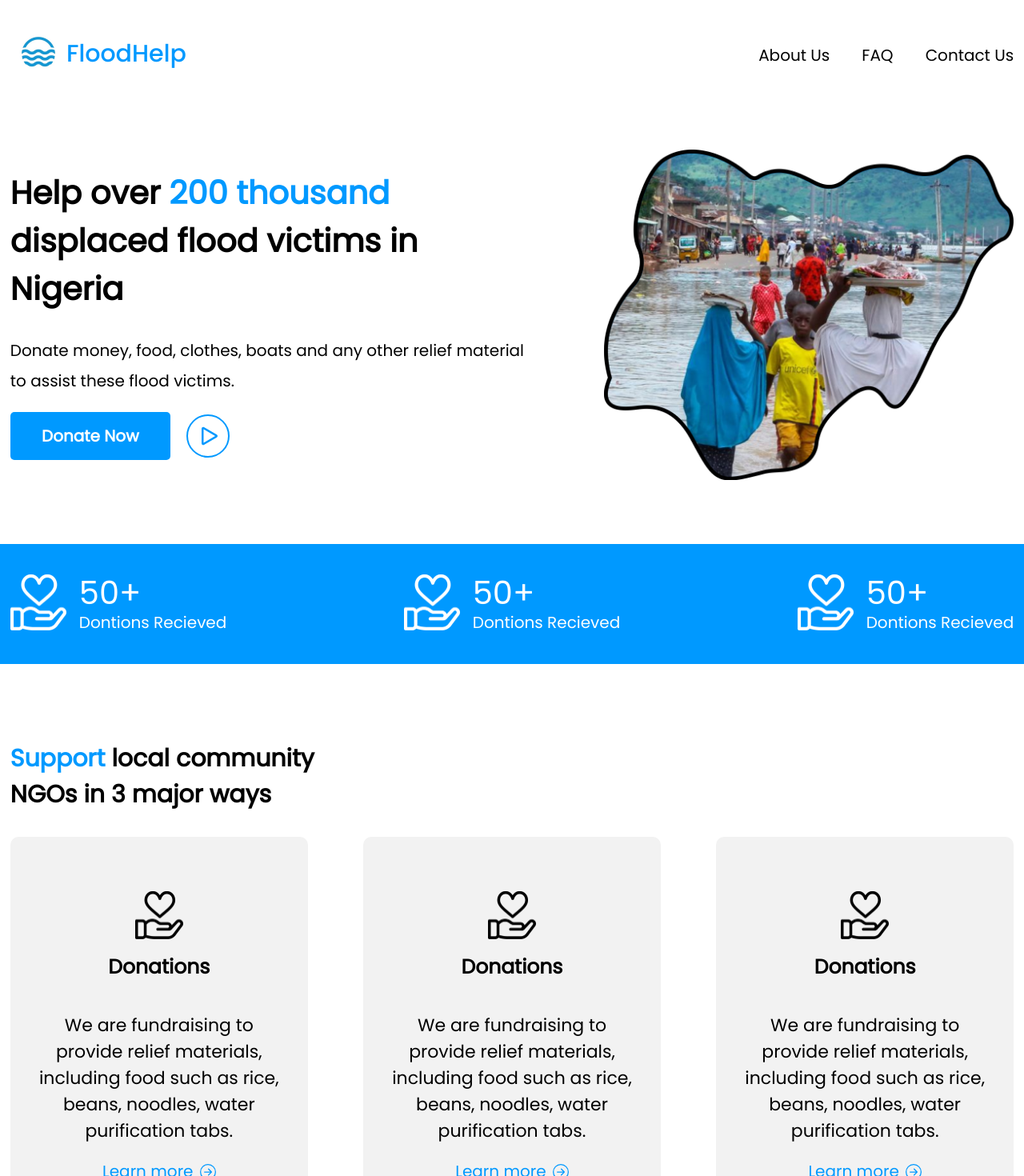
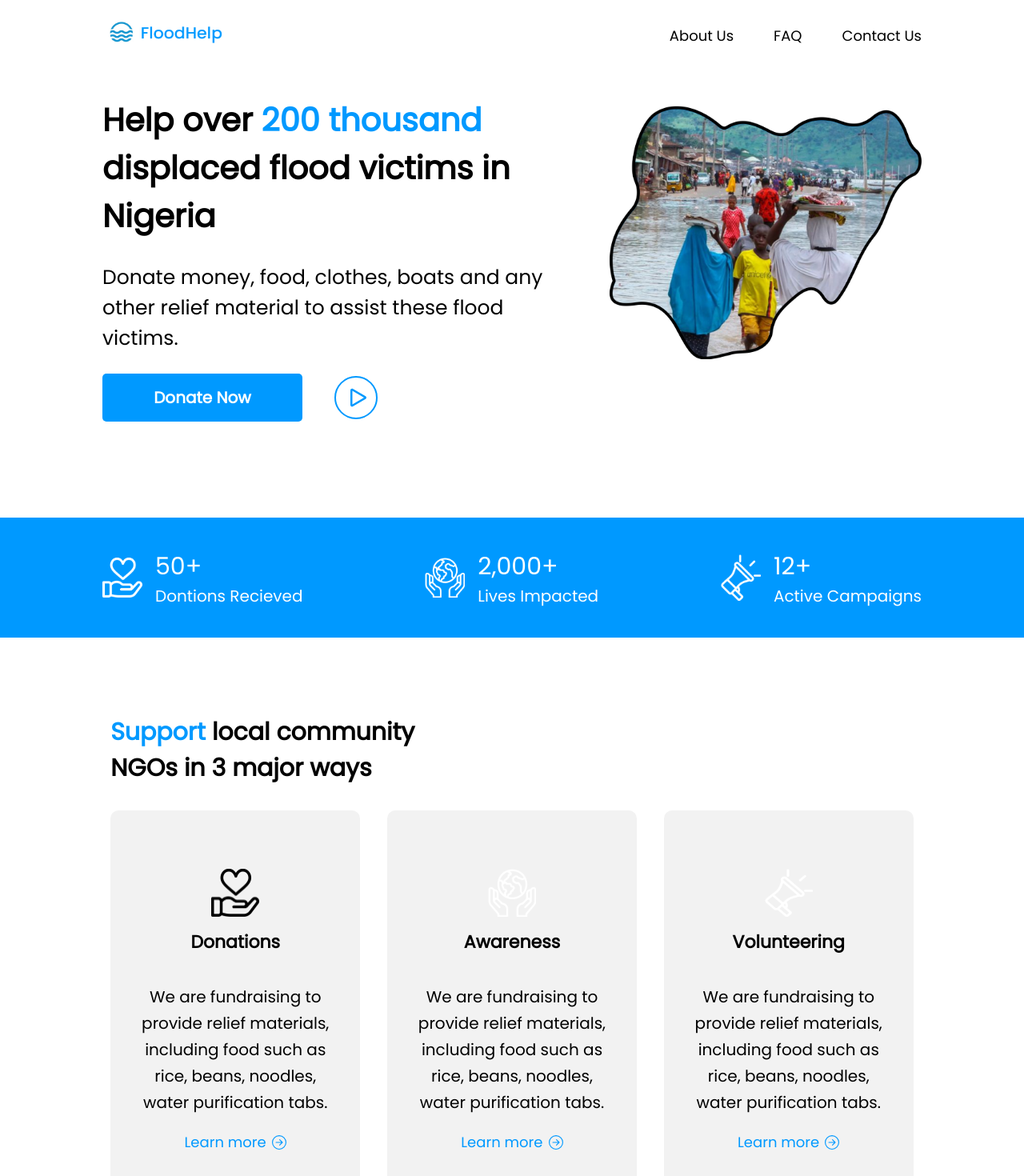
Before and after one commit to bitbender1010/FloodHelp-Beta, a React (Create React App) app: page / in a window 1280 px wide. Shown: the top 1470 px of the page at 80% size. Built offline with nearby package versions, Linux system fonts and the light colour scheme.

Commit message:
Fixed lading page css 1/2

```diff
--- a/src/App.css
+++ b/src/App.css
@@ -1,4 +1,8 @@
-@import url("https://fonts.googleapis.com/css2?family=Poppins&display=swap");
+@import url('https://fonts.googleapis.com/css2?family=Poppins&display=swap');
+
+body {
+  font-family: 'Poppins';
+}
 
 .main {
   width: 100%;
@@ -11,11 +15,12 @@
   display: flex;
   justify-content: space-between;
   align-items: center;
-  margin: 2em auto 2em;
+  margin: 10px auto;
+  padding: 0px 10%;
 }
 .nav img {
-  width: 220px;
-  height: 70px;
+  width: 150px;
+  height: auto;
 }
 .navLink {
   display: flex;
@@ -24,11 +29,11 @@
 }
 .navLink li {
   list-style: none;
-  margin-right: 2em;
+  margin-right: 50px;
   font-family: "Poppins", sans-serif;
   font-style: normal;
   font-weight: 400;
-  font-size: 20px;
+  font-size: 18px;
   line-height: 38px;
   color: #000000;
 }
@@ -57,8 +62,16 @@
   display: flex;
   justify-content: space-between;
   align-items: center;
-  margin: 5em auto;
+  margin: 0em auto;
+  padding: 0px 10%;
+  margin-bottom: 150px;
 }
+
+.header .text {
+  position: relative;
+  top: 30px;
+}
+
 .text {
   width: 649px;
   height: 100%;
@@ -71,6 +84,7 @@
   line-height: 60px;
   color: #000000;
   margin: 0 0 0.7em;
+  padding-right: 50px;
 }
 .text h2 span {
   color: #0099ff;
@@ -79,10 +93,11 @@
   font-family: "Poppins";
   font-style: normal;
   font-weight: 400;
-  font-size: 20px;
+  font-size: 25px;
   line-height: 38px;
   color: #000000;
   margin: 0 0 1em;
+  padding-right: 50px;
 }
 .btn {
   display: flex;
@@ -90,7 +105,7 @@
   justify-content: flex-start;
 }
 .btn button {
-  width: 200px;
+  width: 250px;
   height: 60px;
   background: #0099ff;
   border-radius: 5px;
@@ -102,7 +117,7 @@
   color: #ffffff;
   border: none;
   outline: none;
-  margin-right: 1em;
+  margin-right: 2em;
   cursor: pointer;
 }
 
@@ -126,8 +141,8 @@
 }
 
 .headImg {
-  width: 512.03px;
-  height: 413.55px;
+  width: 400px;
+  height: auto;
 }
 .headImg img {
   width: 100%;
@@ -149,22 +164,23 @@
   display: flex;
   align-items: center;
   justify-content: space-between;
+  padding: 0px 10%;
 }
 .secCap {
   display: flex;
-  align-items: flex-start;
+  align-items: center;
   justify-content: center;
   gap: 1em;
 }
 .secCap img {
-  width: 70px;
-  height: 70px;
+  width: 50px;
+  height: auto;
 }
 .secText p {
   font-family: "Poppins";
   font-style: normal;
   font-weight: 500;
-  font-size: 40px;
+  font-size: 30px;
   line-height: 46px;
   margin: 0;
   color: #ffffff;
@@ -194,14 +210,16 @@
   font-size: 30px;
   line-height: 45px;
   color: #000;
+  padding: 0px 10%;
 }
 .aboutCap {
   display: flex;
   align-items: center;
   justify-content: space-between;
+  padding: 0px 10%;
 }
 .capCon {
-  width: 340px;
+  width: 280px;
   height: 500px;
   background: #f2f2f2;
   border-radius: 10px;
@@ -219,7 +237,7 @@
   font-family: "Poppins";
   font-style: normal;
   font-weight: 600;
-  font-size: 25px;
+  font-size: 22px;
   line-height: 28px;
   /* identical to box height */
 
@@ -232,7 +250,7 @@
   font-family: "Poppins";
   font-style: normal;
   font-weight: 400;
-  font-size: 22px;
+  font-size: 20px;
   line-height: 33px;
   text-align: center;
   color: #000000;
@@ -246,7 +264,7 @@
   font-family: "Poppins";
   font-style: normal;
   font-weight: 500;
-  font-size: 20px;
+  font-size: 18px;
   line-height: 25px;
   text-decoration: none;
 }
--- a/src/Pages/Home.tsx
+++ b/src/Pages/Home.tsx
@@ -46,19 +46,19 @@ function Home() {
             </div>
           </div>
           <div className="secCap">
-            <img src="fhh4.png" alt="icon" />
+            <img src="fhh3.png" alt="icon" />
 
             <div className="secText">
-              <p>50+</p>
-              <span>Dontions Recieved</span>
+              <p>2,000+</p>
+              <span>Lives Impacted</span>
             </div>
           </div>
           <div className="secCap">
-            <img src="fhh4.png" alt="icon" />
+            <img src="fhh2.png" alt="icon" />
 
             <div className="secText">
-              <p>50+</p>
-              <span>Dontions Recieved</span>
+              <p>12+</p>
+              <span>Active Campaigns</span>
             </div>
           </div>
         </div>
@@ -83,9 +83,9 @@ function Home() {
             </a>
           </div>
           <div className="capCon">
-            <img src="fhh1.png" alt="" />
+            <img src="fhh3.png" alt="" />
 
-            <h2>Donations</h2>
+            <h2>Awareness</h2>
             <p>
               We are fundraising to provide relief materials, including food
               such as rice, beans, noodles, water purification tabs.
@@ -95,9 +95,9 @@ function Home() {
             </a>
           </div>
           <div className="capCon">
-            <img src="fhh1.png" alt="" />
+            <img src="fhh2.png" alt="" />
 
-            <h2>Donations</h2>
+            <h2>Volunteering</h2>
             <p>
               We are fundraising to provide relief materials, including food
               such as rice, beans, noodles, water purification tabs.
--- a/src/styles/donate.css
+++ b/src/styles/donate.css
@@ -12,6 +12,7 @@
   font-weight: 600;
   font-size: 30px;
   line-height: 45px;
+  padding: 0px 10%;
 }
 .donate h2 span {
   color: #0099ff;
@@ -21,9 +22,10 @@
   display: flex;
   align-items: center;
   justify-content: space-between;
+  padding: 0px 10%;
 }
 .dCap {
-  width: 340px;
+  width: 280px;
   height: 550px;
   background: #f2f2f2;
   border-radius: 10px;
@@ -53,7 +55,7 @@
   margin: 0 0 12px;
 }
 .prog {
-  width: 306px;
+  width: 100%;
   height: 10px;
   background: #a7a4a4;
   border-radius: 50px;
```
